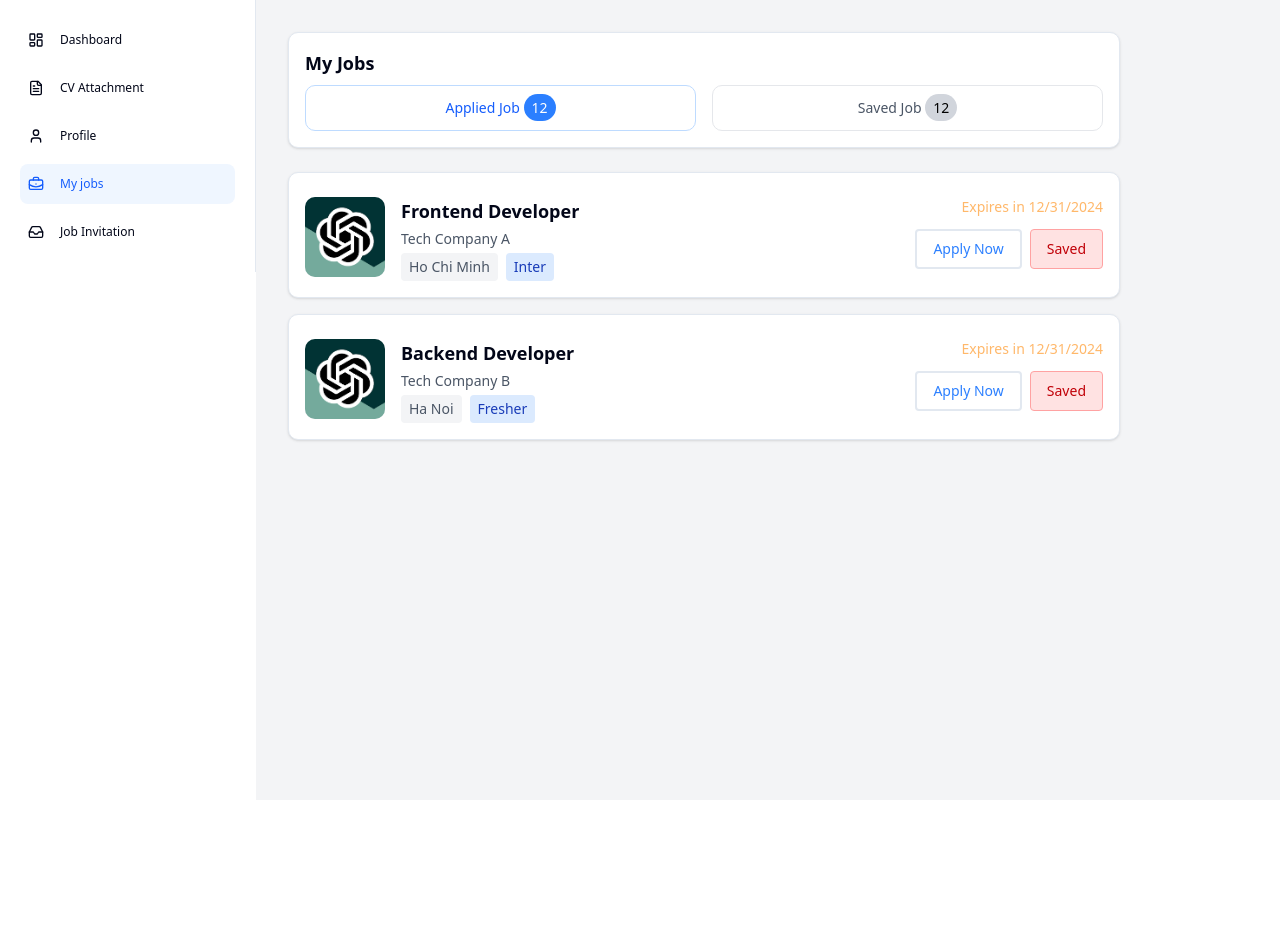
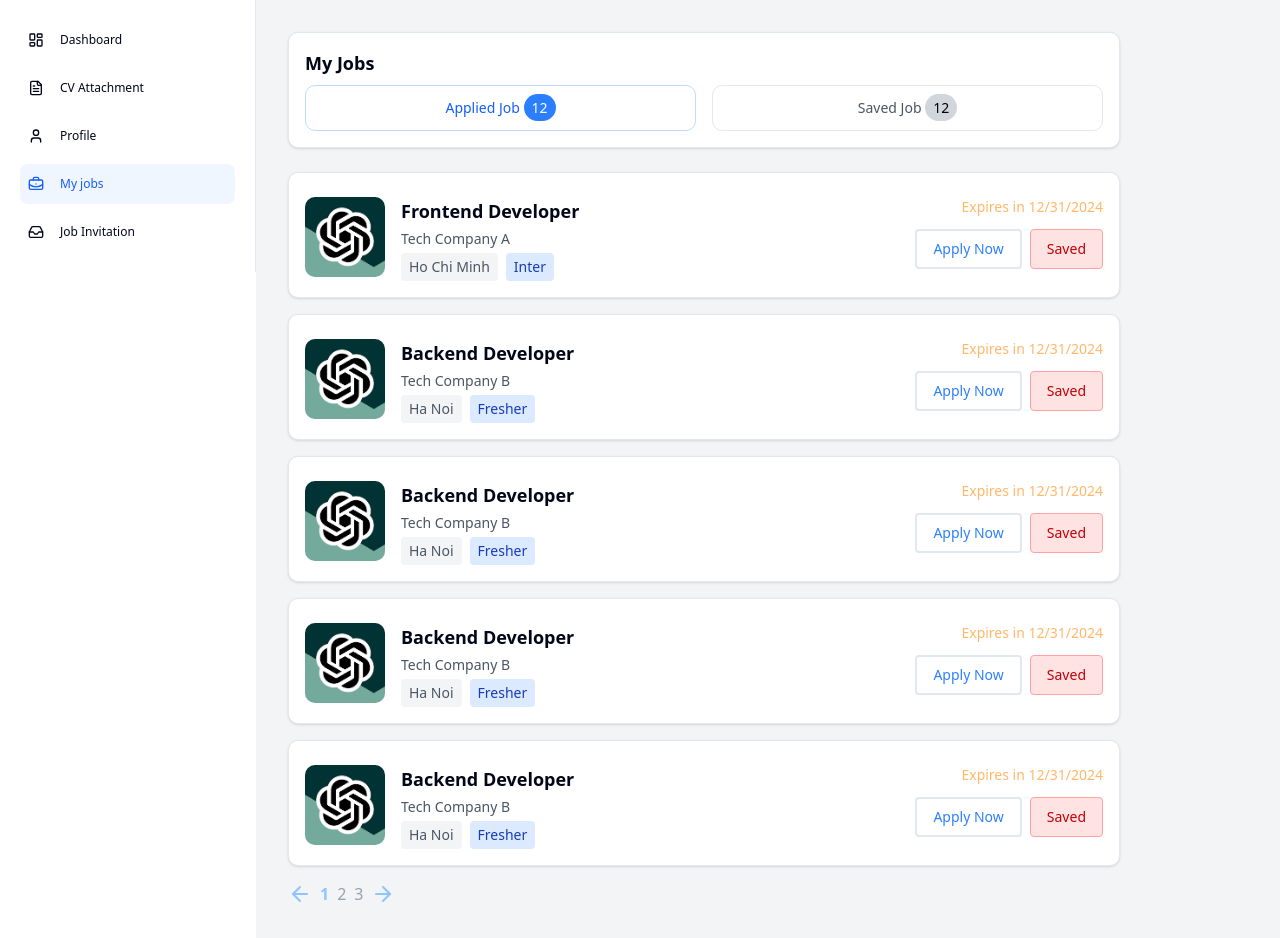
Before and after one commit to Chinh13571113/careermate-web, a Next.js app: page /profile in a window 1280 px wide. Both pictures are taken after a click on the button "My jobs". Before the commit the page ends 800 px from the top, so only its background shows below. Built offline with nearby package versions, Linux system fonts and the light colour scheme.

Commit message:
feat(job-card-list): add pagination

```diff
--- a/src/components/ui/JobCardList.tsx
+++ b/src/components/ui/JobCardList.tsx
@@ -1,5 +1,6 @@
-import React from "react";
+import React, { useEffect, useState } from "react";
 import JobCard, { Job } from "./JobCard";
+import { ArrowLeft, ArrowRight } from "lucide-react";
 
 interface JobCardListProps {
   jobs: Job[];
@@ -8,11 +9,58 @@ interface JobCardListProps {
 }
 
 const JobCardList: React.FC<JobCardListProps> = ({ jobs, onApply, onSave }) => {
+  const [currentPage, setCurrentPage] = useState(1);
+  const jobsPerPage = 5;
+
+  const indexOfLast = currentPage * jobsPerPage;
+  const indexOfFirst = indexOfLast - jobsPerPage;
+  const currentJobs = jobs.slice(indexOfFirst, indexOfLast);
+
+  const totalPages = Math.ceil(jobs.length / jobsPerPage);
+
+  useEffect(() => {
+    window.scrollTo({ top: 0, behavior: "smooth" });
+  }, [currentPage]);
+
   return (
     <div className="mx-auto space-y-4">
-      {jobs.map((job) => (
+      {/* List */}
+      {currentJobs.map((job) => (
         <JobCard key={job.id} job={job} onApply={onApply} onSave={onSave} />
       ))}
+
+      {/* // Pagination */}
+      <div className="flex gap-2 mt-4">
+        <button
+          disabled={currentPage === 1}
+          onClick={() => setCurrentPage((p) => p - 1)}
+          className="text-blue-300 cursor-pointer hover:text-blue-500"
+        >
+          <ArrowLeft />
+        </button>
+
+        {Array.from({ length: totalPages }, (_, i) => (
+          <button
+            key={i}
+            onClick={() => setCurrentPage(i + 1)}
+            className={`cursor-pointer ${
+              currentPage === i + 1
+                ? "text-blue-300 font-bold hover:text-blue-500"
+                : "text-gray-400 hover:text-gray-500"
+            }`}
+          >
+            {i + 1}
+          </button>
+        ))}
+
+        <button
+          disabled={currentPage === totalPages}
+          onClick={() => setCurrentPage((p) => p + 1)}
+          className="text-blue-300 cursor-pointer hover:text-blue-500"
+        >
+          <ArrowRight />
+        </button>
+      </div>
     </div>
   );
 };
--- a/src/features/client/profile/my-job/ui/components/applied-job.tsx
+++ b/src/features/client/profile/my-job/ui/components/applied-job.tsx
@@ -15,6 +15,96 @@ const mockJobs: Job[] = [
   },
   {
     id: "2",
+    title: "Backend Developer",
+    company: "Tech Company B",
+    location: "Ha Noi",
+    level: "Fresher",
+    image: "/company.png",
+    expiredDate: "2024-12-31",
+    isSaved: true,
+  },
+  {
+    id: "3",
+    title: "Backend Developer",
+    company: "Tech Company B",
+    location: "Ha Noi",
+    level: "Fresher",
+    image: "/company.png",
+    expiredDate: "2024-12-31",
+    isSaved: true,
+  },
+  {
+    id: "4",
+    title: "Backend Developer",
+    company: "Tech Company B",
+    location: "Ha Noi",
+    level: "Fresher",
+    image: "/company.png",
+    expiredDate: "2024-12-31",
+    isSaved: true,
+  },
+  {
+    id: "5",
+    title: "Backend Developer",
+    company: "Tech Company B",
+    location: "Ha Noi",
+    level: "Fresher",
+    image: "/company.png",
+    expiredDate: "2024-12-31",
+    isSaved: true,
+  },
+  {
+    id: "6",
+    title: "Backend Developer",
+    company: "Tech Company B",
+    location: "Ha Noi",
+    level: "Fresher",
+    image: "/company.png",
+    expiredDate: "2024-12-31",
+    isSaved: true,
+  },
+  {
+    id: "7",
+    title: "Backend Developer",
+    company: "Tech Company B",
+    location: "Ha Noi",
+    level: "Fresher",
+    image: "/company.png",
+    expiredDate: "2024-12-31",
+    isSaved: true,
+  },
+  {
+    id: "8",
+    title: "Backend Developer",
+    company: "Tech Company B",
+    location: "Ha Noi",
+    level: "Fresher",
+    image: "/company.png",
+    expiredDate: "2024-12-31",
+    isSaved: true,
+  },
+  {
+    id: "9",
+    title: "Backend Developer",
+    company: "Tech Company B",
+    location: "Ha Noi",
+    level: "Fresher",
+    image: "/company.png",
+    expiredDate: "2024-12-31",
+    isSaved: true,
+  },
+  {
+    id: "10",
+    title: "Backend Developer",
+    company: "Tech Company B",
+    location: "Ha Noi",
+    level: "Fresher",
+    image: "/company.png",
+    expiredDate: "2024-12-31",
+    isSaved: true,
+  },
+  {
+    id: "11",
     title: "Backend Developer",
     company: "Tech Company B",
     location: "Ha Noi",
```
